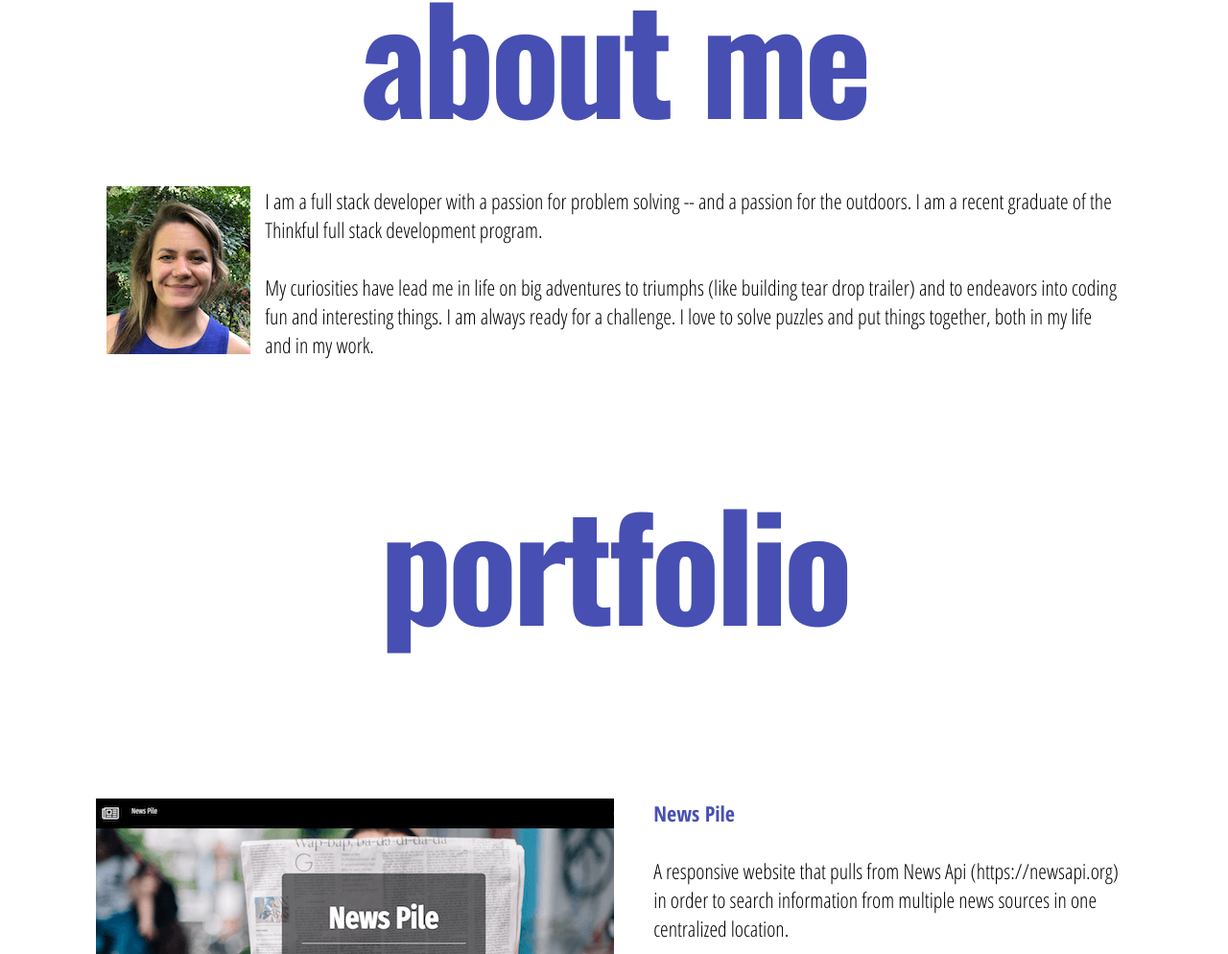
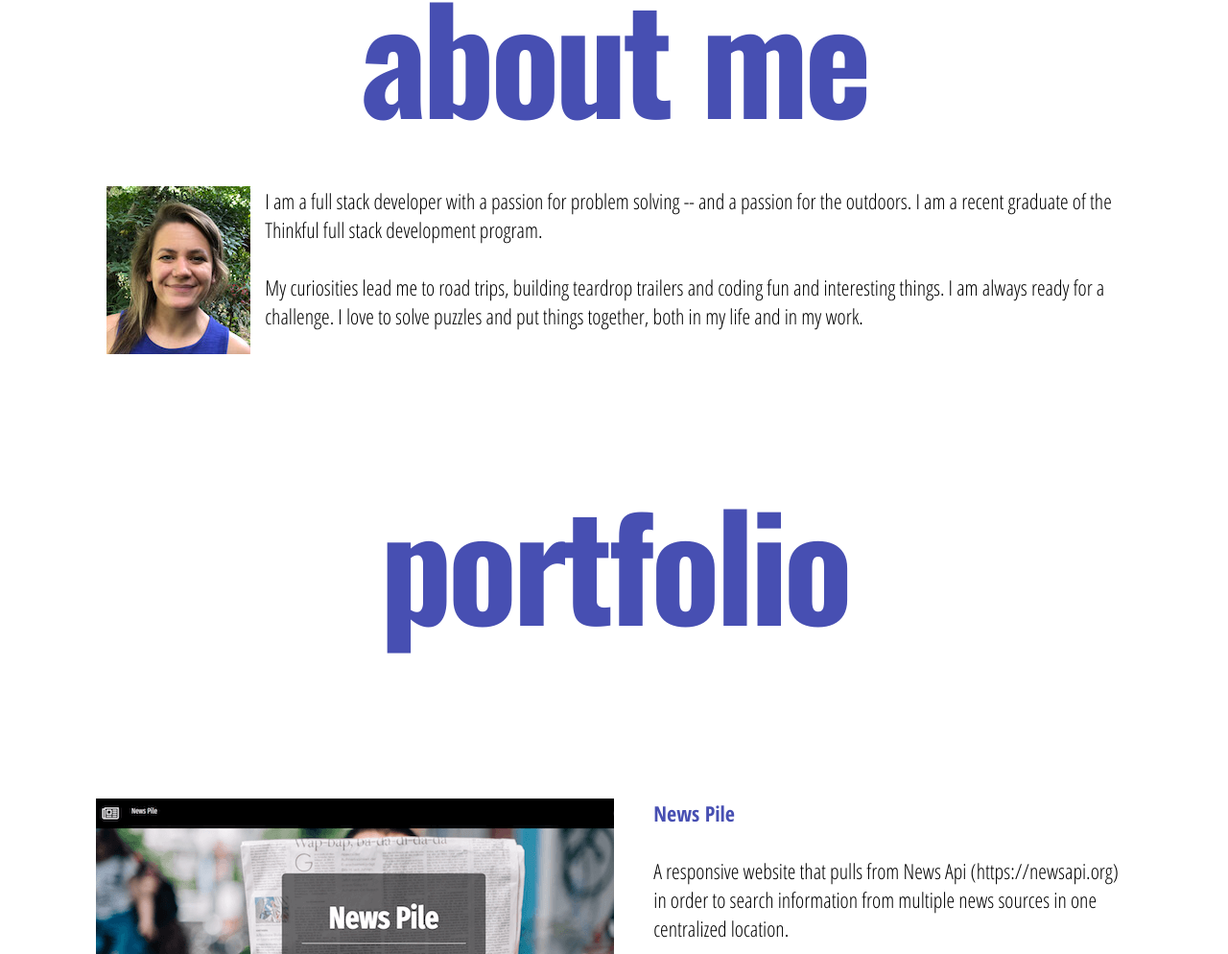
Before and after one commit to pelosirm/pelosirm.github.io, a plain HTML site: page index.html in a window 1280 px wide. Shown: the part 879-1873 px from the top of the page at 96% size. Drawn offline with nearby package versions, Linux system fonts and the light colour scheme; a web font is replaced by a local one.

Commit message:
text update

```diff
--- a/index.html
+++ b/index.html
@@ -54,9 +54,7 @@
                         stack development program.
                         <br>
                         <br>
-                        My curiosities have lead me in life on big adventures to triumphs
-                        (like building tear drop trailer) and to endeavors into coding fun and
-                        interesting things. I am always ready for a challenge. I love to solve
+                        My curiosities lead me to road trips, building teardrop trailers and coding fun and interesting things. I am always ready for a challenge. I love to solve
                         puzzles and put things together, both in my life and in my work.
                     </p>
                 </div>
```
